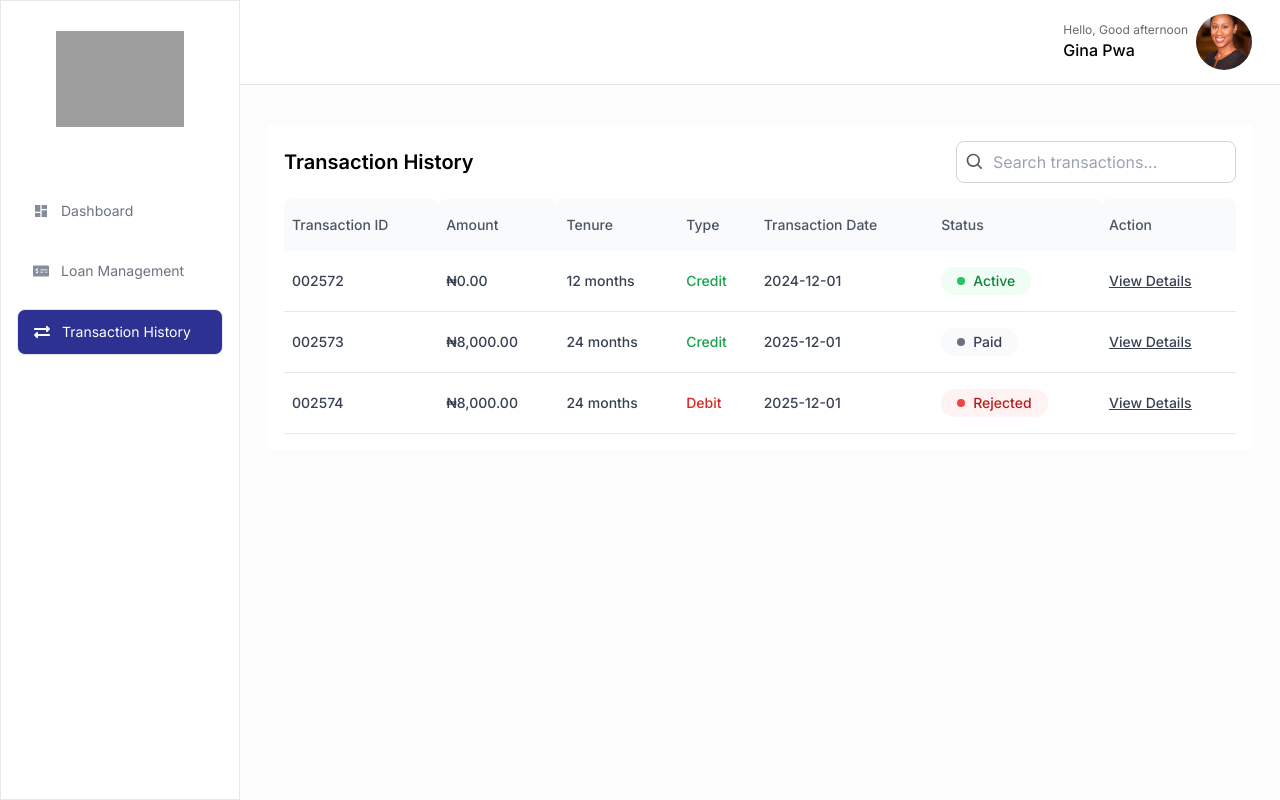
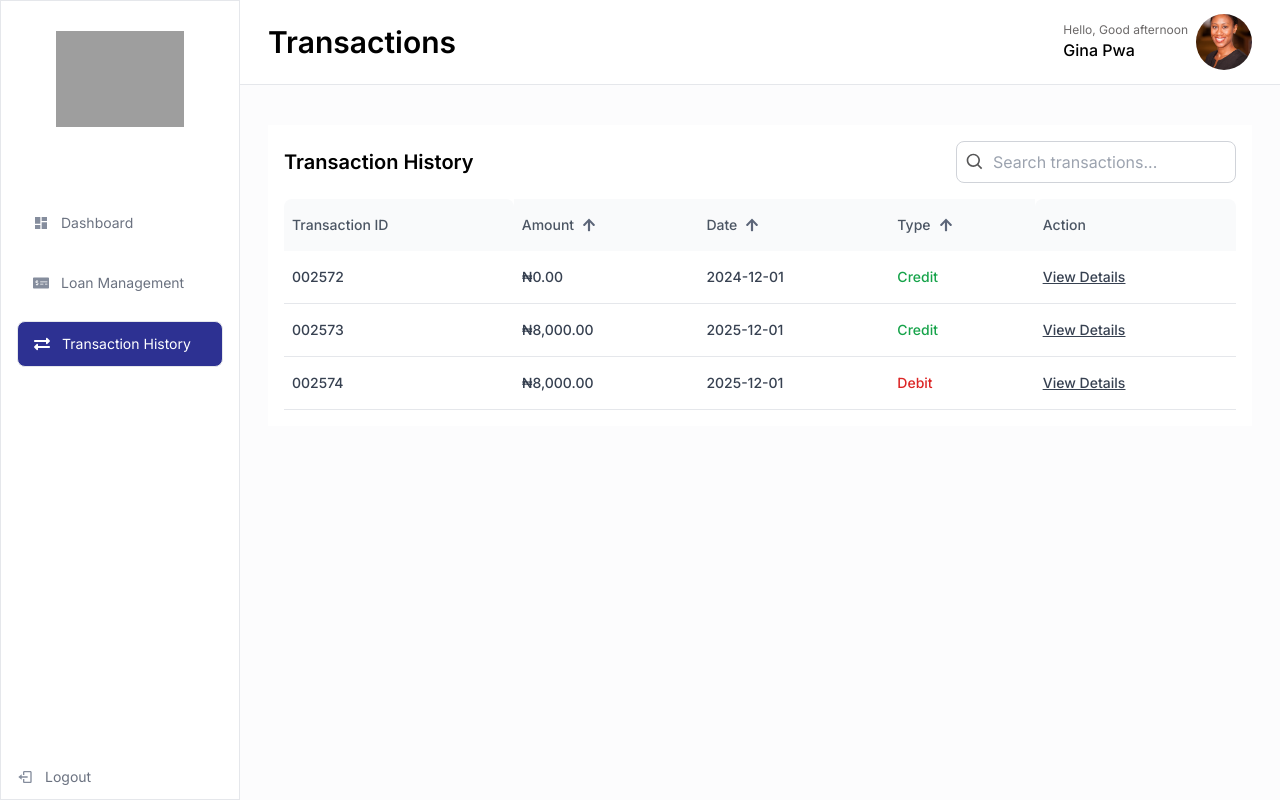
Before and after one commit to himarnoel/simbrella_interview, a React (Vite) app: page /dashboard/transactions in a window 1280 px wide. Built offline with nearby package versions, Linux system fonts and the light colour scheme; grey boxes are pictures that could not be loaded.

Commit message:
connection with api

```diff
--- a/package.json
+++ b/package.json
@@ -10,10 +10,12 @@
     "preview": "vite preview"
   },
   "dependencies": {
+    "@reduxjs/toolkit": "^2.5.0",
     "formik": "^2.4.6",
     "react": "^18.3.1",
     "react-dom": "^18.3.1",
     "react-icons": "^5.4.0",
+    "react-redux": "^9.2.0",
     "react-router-dom": "^7.1.1",
     "recharts": "^2.15.0",
     "typeface-inter": "^3.18.1",
--- a/src/Pages/DashboardPages/TransactionHistory.tsx
+++ b/src/Pages/DashboardPages/TransactionHistory.tsx
@@ -1,18 +1,45 @@
-import  { useState } from "react";
+import { useState } from "react";
 
-import {  BiSearch } from "react-icons/bi";
+import { BiSearch } from "react-icons/bi";
 // import RequestTransaction from "../../components/RequestTransaction";
 import { Link } from "react-router-dom";
-import { transactionHistory } from "../../Utils/data";
-
-
+import { transactionHistory, TransactionInterface } from "../../Utils/data";
+import { FaArrowUp } from "react-icons/fa";
 
 const TransactionHistory = () => {
   const [query, setQuery] = useState<string>("");
+  const [transactions, setTransactions] =
+    useState<TransactionInterface[]>(transactionHistory);
 
+  const [sortConfig, setSortConfig] = useState<{
+    key: keyof TransactionInterface;
+    direction: "asc" | "desc";
+  } | null>(null);
 
+  const handleSort = (key: keyof TransactionInterface) => {
+    let direction: "asc" | "desc" = "asc";
+    if (
+      sortConfig &&
+      sortConfig.key === key &&
+      sortConfig.direction === "asc"
+    ) {
+      direction = "desc";
+    }
 
-  const filteredTransactions = transactionHistory.filter((transaction) => {
+    const sortedTransaction = [...transactions].sort((a, b) => {
+      if (a[key] === undefined || b[key] === undefined) return 0;
+
+      if (a[key] < b[key]) return direction === "asc" ? -1 : 1;
+      if (a[key] > b[key]) return direction === "asc" ? 1 : -1;
+      return 0;
+    });
+
+    setSortConfig({ key, direction });
+    setTransactions(sortedTransaction);
+  };
+
+  // Apply filtering on sorted transactions
+  const filteredTransactions = transactions.filter((transaction) => {
     const lowerQuery = query.toLowerCase();
     return (
       transaction.amount.toString().includes(lowerQuery) ||
@@ -51,23 +78,65 @@ const TransactionHistory = () => {
                 <th className="text-nowrap p-2 py-4 text-left text-sm font-medium cursor-pointer rounded-t-lg text-gray-600">
                   Transaction ID
                 </th>
-                <th className="text-nowrap p-2 py-4 text-left text-sm font-medium cursor-pointer rounded-t-lg text-gray-600">
-                  Amount
-                </th>
-                <th className="text-nowrap p-2 py-4 text-left text-sm font-medium cursor-pointer text-gray-600">
-                  Tenure
-                </th>
-                <th className="text-nowrap p-2 py-4 text-left text-sm font-medium cursor-pointer text-gray-600">
-                  Type
+
+                <th className="text-nowrap flex  items-center gap-2 p-2 py-4 text-left text-sm font-medium cursor-pointer rounded-t-lg text-gray-600">
+                  <div
+                    onClick={() => handleSort("amount")}
+                    className=" flex  items-center gap-2"
+                  >
+                    {" "}
+                    Amount
+                    <div
+                      className={` transition-transform duration-300   ${
+                        sortConfig?.key === "amount" &&
+                        sortConfig.direction === "asc"
+                          ? "transform rotate-180"
+                          : ""
+                      }`}
+                    >
+                      <FaArrowUp color={"#5D6679"} />
+                    </div>
+                  </div>
                 </th>
 
                 <th className="text-nowrap p-2 py-4 text-left text-sm font-medium cursor-pointer text-gray-600">
-                  Transaction Date
+                  <div
+                    onClick={() => handleSort("transactionDate")}
+                    className=" flex  items-center gap-2"
+                  >
+                    Date
+                    <div
+                      className={` transition-transform duration-300   ${
+                        sortConfig?.key === "transactionDate" &&
+                        sortConfig.direction === "asc"
+                          ? "transform rotate-180"
+                          : ""
+                      }`}
+                    >
+                      <FaArrowUp color={"#5D6679"} />
+                    </div>
+                  </div>
                 </th>
 
                 <th className="text-nowrap p-2 py-4 text-left text-sm font-medium cursor-pointer text-gray-600">
-                  Status
+                  <div
+                    onClick={() => handleSort("transactionType")}
+                    className="flex   items-center gap-2 "
+                  >
+                    Type
+                    <div
+                      className={` transition-transform duration-300   ${
+                        sortConfig?.key === "transactionType" &&
+                        sortConfig.direction === "asc"
+                          ? "transform rotate-180"
+                          : ""
+                      }`}
+                    >
+                      <FaArrowUp color={"#5D6679"} />
+                    </div>
+                  </div>
                 </th>
+
                 <th className="text-nowrap p-2 py-4 text-left text-sm font-medium cursor-pointer text-gray-600 rounded-t-lg">
                   Action
                 </th>
@@ -87,7 +156,7 @@ const TransactionHistory = () => {
                       ₦{transaction.balance.toLocaleString()}.00
                     </td>
                     <td className="text-sm font-medium p-2 py-4  text-nowrap text-gray-700">
-                      {transaction.tenure}
+                      {transaction.transactionDate}
                     </td>
                     <td
                       className={`text-sm font-medium p-2 py-4  text-nowrap text-gray-700 ${
@@ -97,32 +166,6 @@ const TransactionHistory = () => {
                       }`}
                     >
                       {transaction.transactionType}
-                    </td>
-                    <td className="text-sm font-medium p-2 py-4  text-nowrap text-gray-700">
-                      {transaction.transactionDate}
-                    </td>
-
-                    <td className="text-sm font-medium p-2 py-4  text-nowrap text-gray-700">
-                      <span
-                        className={`p-1 w-fit rounded-full flex items-center gap-2 px-4 ${
-                          transaction.status == "Active"
-                            ? "bg-green-50 text-green-700"
-                            : transaction.status == "Paid"
-                            ? "bg-gray-50 text-gray-700"
-                            : "bg-red-50 text-red-700"
-                        }`}
-                      >
-                        <div
-                          className={`h-2 w-2 rounded-full ${
-                            transaction.status == "Active"
-                              ? "bg-green-500"
-                              : transaction.status == "Paid"
-                              ? "bg-gray-500"
-                              : "bg-red-500"
-                          }`}
-                        ></div>
-                        {transaction.status}
-                      </span>
                     </td>
                     <td className="text-sm underline font-medium p-2 py-4 text-nowrap text-gray-700">
                       <Link
--- a/src/Utils/data.ts
+++ b/src/Utils/data.ts
@@ -1,4 +1,4 @@
-interface Transaction {
+export interface TransactionInterface {
   id: number;
   transactionId: string;
   amount: number;
@@ -8,7 +8,7 @@ interface Transaction {
   balance: number;
   transactionType: string;
 }
-export const transactionHistory: Transaction[] = [
+export const transactionHistory: TransactionInterface[] = [
   {
     id: 1,
     transactionId: "002572",
--- a/src/components/Header.tsx
+++ b/src/components/Header.tsx
@@ -28,7 +28,7 @@ const Header = ({ setIsOpen }: Props) => {
               ? "Home"
               : pathname.startsWith("/dashboard/loans")
               ? "Loans"
-              : ""}
+              : "Transactions"}
           </p>
           <div className="flex items-center gap-2">
             <div className="flex flex-col">
--- a/src/components/Sidebar.tsx
+++ b/src/components/Sidebar.tsx
@@ -4,6 +4,7 @@ import Logo from "./Logo";
 import IconLink from "./IconLink";
 import { MdDashboard } from "react-icons/md";
 import { FaExchangeAlt, FaMoneyCheckAlt } from "react-icons/fa";
+import { BiLogOut } from "react-icons/bi";
 
 type Props = {
   isOpen: boolean;
@@ -20,7 +21,7 @@ const Sidebar = ({ isOpen, setIsOpen }: Props) => {
         } `}
       >
         <div
-          className={`h-screen  overflow-y-auto sidebar  bg-white border-grey-100 border lg:flex flex-col w-[60%] md:w-[40%] lg:w-full  lg:max-w-[272px] xl:min-w-[240px] transition-all duration-500    ${
+          className={`h-screen flex   overflow-y-auto sidebar  bg-white border-grey-100 border lg:flex flex-col w-[60%] md:w-[40%] lg:w-full  lg:max-w-[272px] xl:min-w-[240px] transition-all duration-500    ${
             isOpen ? "-translate-x-0" : "-translate-x-full xl:translate-x-0"
           } `}
         >
@@ -28,10 +29,8 @@ const Sidebar = ({ isOpen, setIsOpen }: Props) => {
             <Logo className="!w-[8rem] mx-auto" />
           </div>
 
-          <div className="w-full px-4 mt-5">
-            <div className="mt-7">
-
-              <div className="mt-3 flex flex-col gap-4">
+          <div className="w-full px-4 mt-5 flex-1">
+            <div className="mt-10 flex flex-col gap-4">
               <IconLink
                 href="/dashboard"
                 IconComponent={MdDashboard}
@@ -49,23 +48,11 @@ const Sidebar = ({ isOpen, setIsOpen }: Props) => {
               />
             </div>
           </div>
-
-            {/* <div className="border-t pt-7 border-t-grey-50 mt-3">
-              <p className="text-grey-400 text-sm mb-3 pl-3 pr-4">SUPPORT</p>
-              <div className="flex flex-col gap-1">
           <IconLink
-                  href="/dashboard/settings"
-                  IconComponent={Settings}
-                  label="Settings"
+            href="/ds"
+            IconComponent={BiLogOut} // Another example with FaHome
+            label="Logout"
           />
-                <IconLink
-                  href="/dashboard/help-center"
-                  IconComponent={Messages}
-                  label="Help Center"
-                />
-              </div>
-            </div> */}
-          </div>
         </div>
       </div>
     </div>
--- a/src/main.tsx
+++ b/src/main.tsx
@@ -4,9 +4,13 @@ import "./index.css";
 
 import { RouterProvider } from "react-router-dom";
 import router from "./router.tsx";
+import { Provider } from "react-redux";
+import { store } from "./app/store.ts";
 
 createRoot(document.getElementById("root")!).render(
   <StrictMode>
-    <RouterProvider router={router} />
+    <Provider store={store}>
+      <RouterProvider router={router} />
+    </Provider>
   </StrictMode>
 );
--- /dev/null
+++ b/src/services/loansAPI.ts
@@ -0,0 +1,18 @@
+import { createApi, fetchBaseQuery } from "@reduxjs/toolkit/query/react";
+import { TransactionInterface } from "../Utils/data";
+
+
+// console.log(apiUrl); //
+
+const apiUrl =import.meta.env.VITE_API_URL;
+export const api = createApi({
+  reducerPath: "loanapi",
+  baseQuery: fetchBaseQuery({ baseUrl: `${apiUrl}` }),
+  endpoints: (builder) => ({
+    getLoans: builder.query<TransactionInterface[], void>({
+      query: () => "loans",
+    }),
+  }),
+});
+
+export const { useGetLoansQuery } = api;
--- /dev/null
+++ b/src/services/transactionAPI.ts
@@ -0,0 +1,19 @@
+import { createApi, fetchBaseQuery } from "@reduxjs/toolkit/query/react";
+import { TransactionInterface } from "../Utils/data";
+
+// console.log(apiUrl); //
+
+const apiUrl = import.meta.env.VITE_API_URL;
+console.log("api", apiUrl);
+
+export const transactionApi = createApi({
+  reducerPath: "transactionapi",
+  baseQuery: fetchBaseQuery({ baseUrl: `${apiUrl}` }),
+  endpoints: (builder) => ({
+    getTransaction: builder.query<TransactionInterface[], void>({
+      query: () => "transactions",
+    }),
+  }),
+});
+
+export const { useGetTransactionQuery } = transactionApi;
```
Also changed, not shown: src/Pages/DashboardPages/Home.tsx (+11 -3 lines), src/app/store.ts (added, +19 -0 lines), src/features/counter.ts (added, +29 -0 lines), 2 other files (tests, documents, lock files or other folders). Lines whose indentation alone changed are shown as unchanged.
